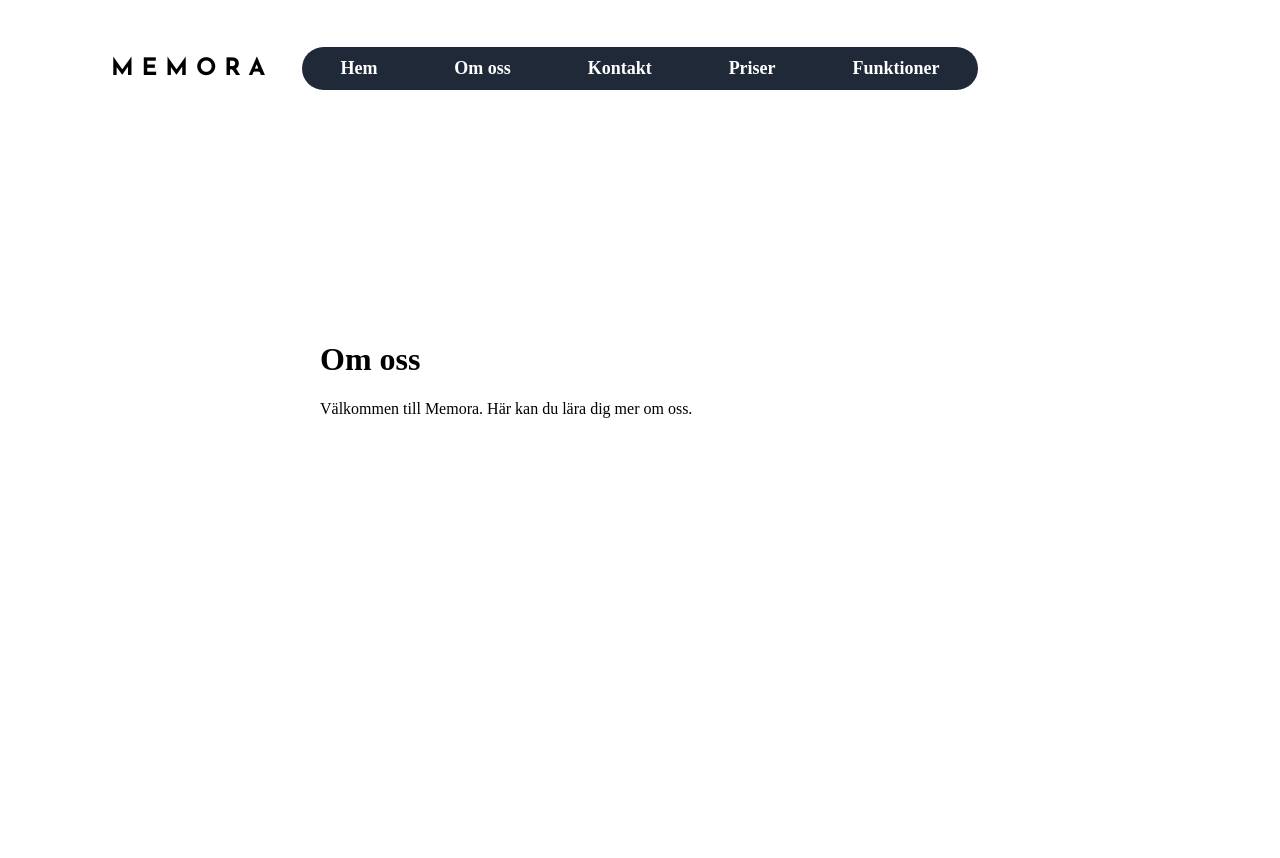
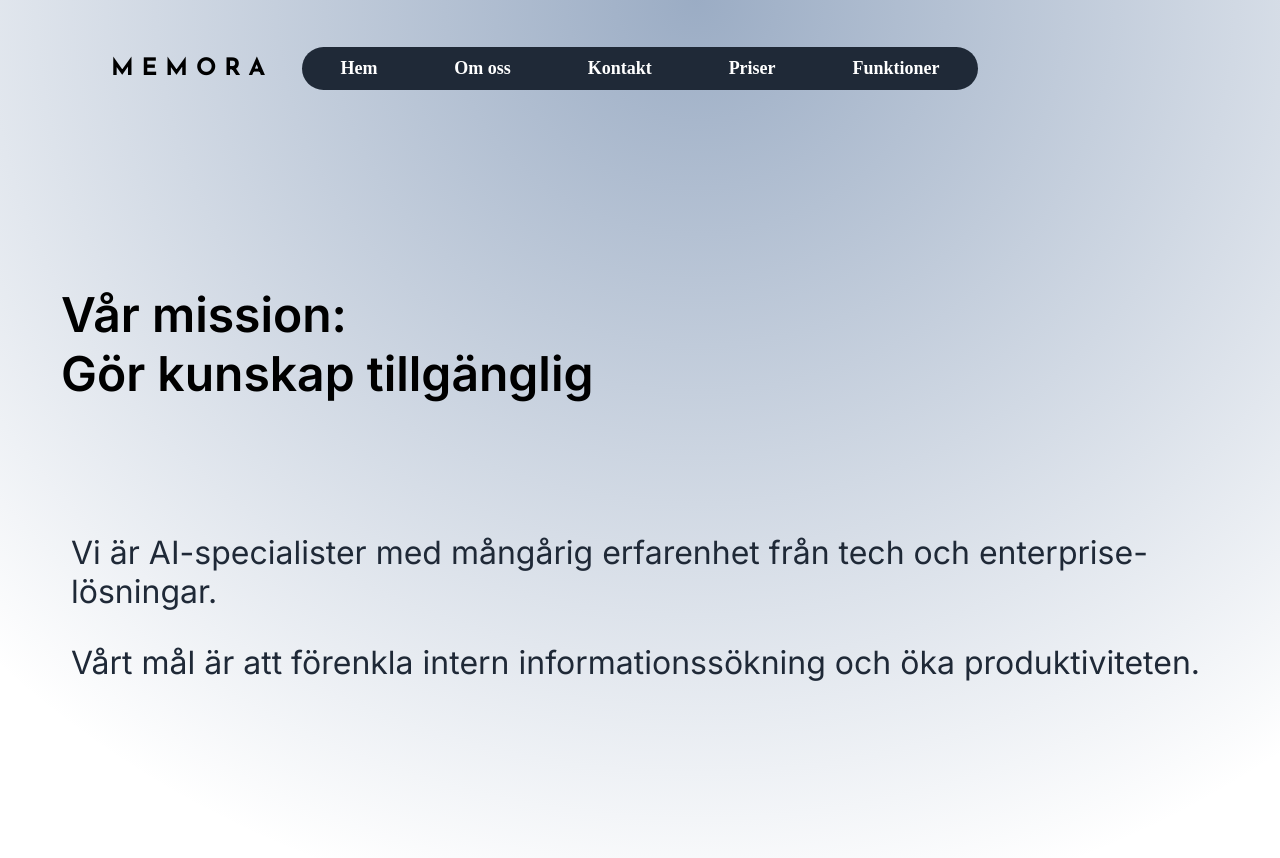
Before and after one commit to benhuralmedom/memora-website, a Next.js app: page /om-oss in a window 1280 px wide. Shown: the top 858 px of the page. Before the commit the page ends 800 px from the top, so only its background shows below. Built offline with nearby package versions, Linux system fonts and the light colour scheme.

Commit message:
Fixa om oss sida

```diff
--- /dev/null
+++ b/src/app/om-oss/om-oss.module.css
@@ -0,0 +1,59 @@
+.container {
+  position: relative;
+  width: 100%;
+  height: 978px;
+  overflow: hidden;
+  background-color: var(--color-white);
+  text-align: left;
+  font-size: var(--font-size-18);
+  color: var(--color-black);
+  font-family: var(--font-inter);
+}
+
+.backgroundEllipse {
+  position: absolute;
+  top: -931px;
+  left: -303px;
+  border-radius: 50%;
+  background: radial-gradient(50% 50% at 50% 50%, rgba(88, 117, 157, 0.6), rgba(31, 41, 55, 0));
+  width: 1998px;
+  height: 1862px;
+}
+
+.mission {
+  position: absolute;
+  top: 253px;
+  left: 61px;
+  font-size: 48px;
+  font-weight: 600;
+}
+
+.description {
+  position: absolute;
+  top: 501px;
+  left: 71px;
+  font-size: 32px;
+  color: var(--color-gray-100);
+}
+
+.imageWrapper {
+  position: absolute;
+  top: 293px;
+  left: -51px;
+  width: 1707.1px;
+  height: 1190.5px;
+  overflow: hidden;
+  display: flex;
+  align-items: center;
+  justify-content: center;
+}
+
+.image {
+  width: 100%;
+  height: 100%;
+  object-fit: cover;
+  position: absolute;
+  left: 0;
+  top: 0;
+  transform: scale(1);
+}
--- a/src/app/om-oss/page.tsx
+++ b/src/app/om-oss/page.tsx
@@ -1,8 +1,19 @@
+import Image from "next/image";
+import styles from "./om-oss.module.css";
+
 export default function OmOssPage() {
-  return (
-    <div style={{ padding: "20rem" }}>
-      <h1>Om oss</h1>
-      <p>Välkommen till Memora. Här kan du lära dig mer om oss.</p>
-    </div>
+    return (
+    <div className={styles.container}>
+        <div className={styles.backgroundEllipse} />
+        <h1 className={styles.mission}>
+            Vår mission:
+            <br />
+            Gör kunskap tillgänglig
+            </h1>
+            <div className={styles.description}>
+                <p>Vi är AI-specialister med mångårig erfarenhet från tech och enterprise-lösningar.</p>
+                <p>Vårt mål är att förenkla intern informationssökning och öka produktiviteten.</p>
+                </div>
+         </div>
   );
-}
+  }
```
